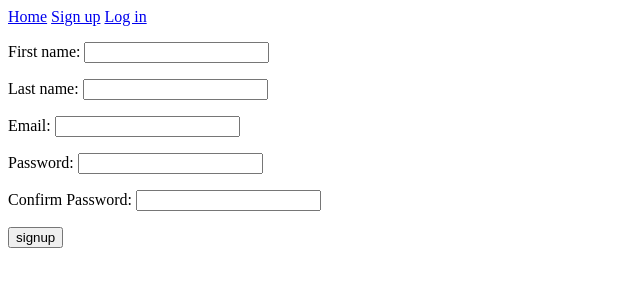
After one commit to jifrozen0110/movie_book_review, a Django app: a page that uses templates/base.html in a window 1280 px wide. The commit adds this page. Shown: the top 300 px of the page, without its empty margins (0-640 px from the left). Run offline with Django 3.2, Linux system fonts and the light colour scheme.

Commit message:
LogIn, Logout, SignIn 구현

```diff
--- a/config/urls.py
+++ b/config/urls.py
@@ -5,6 +5,7 @@ from django.urls import path, include
 
 urlpatterns = [
     path("", include("core.urls", namespace="core")),
+    path("users", include("users.urls", namespace="users")),
     path("books", include("books.urls", namespace="books")),
     path("genres", include("categories.urls", namespace="genres")),
     path("movies", include("movies.urls", namespace="movies")),
--- a/templates/base.html
+++ b/templates/base.html
@@ -8,6 +8,12 @@
 <body>
   <header>
     <a href="{% url 'core:home' %}">Home</a>
+      <a href="{% url 'users:signup' %}">Sign up</a>
+    {% if user.is_authenticated %}
+    <a href="{% url 'users:logout' %}">Log out</a>
+    {% else %}
+    <a href="{% url 'users:login' %}">Log in</a>
+    {% endif %}
   </header>
   {% block content %}
   {% endblock content %}
--- /dev/null
+++ b/templates/users/signup.html
@@ -0,0 +1,10 @@
+{% extends "base.html" %}
+
+{% block content %}
+
+  <form method="post" action="{% url "users:signup" %}">{% csrf_token %}
+    {{ form.as_p }}
+    <button>signup</button>
+  </form>
+
+{% endblock content %}
--- /dev/null
+++ b/users/forms.py
@@ -0,0 +1,53 @@
+from django import forms
+from . import models
+
+
+class LoginForm(forms.Form):
+    email = forms.EmailField()
+    password = forms.CharField(widget=forms.PasswordInput)
+
+    def clean(self):
+        email = self.cleaned_data.get("email")
+        password = self.cleaned_data.get("password")
+        try:
+            user = models.User.objects.get(email=email)
+            if user.check_password(password):
+                return self.cleaned_data
+            else:
+                self.add_error("password", forms.ValidationError("Password is wrong"))
+        except models.User.DoesNotExist:
+            self.add_error("email", forms.ValidationError("User does not exist"))
+
+
+class SignUpForm(forms.Form):
+    first_name = forms.CharField(max_length=80)
+    last_name = forms.CharField(max_length=80)
+    email = forms.EmailField()
+    password = forms.CharField(widget=forms.PasswordInput)
+    password1 = forms.CharField(widget=forms.PasswordInput, label="Confirm Password")
+
+    def clean_email(self):
+        email = self.cleaned_data.get("email")
+        try:
+            models.User.objects.get(email=email)
+            raise forms.ValidationError("User already exists with that email")
+        except models.User.DoesNotExist:
+            return email
+
+    def clean_password1(self):
+        password = self.cleaned_data.get("password")
+        password1 = self.cleaned_data.get("password1")
+        if password != password1:
+            raise forms.ValidationError("Password confrimation does not match")
+        else:
+            return password
+
+    def save(self):
+        first_name = self.cleaned_data.get("first_name")
+        last_name = self.cleaned_data.get("last_name")
+        email = self.cleaned_data.get("email")
+        password = self.cleaned_data.get("password")
+        user = models.User.objects.create_user(email, email, password)
+        user.first_name = first_name
+        user.last_name = last_name
+        user.save()
--- /dev/null
+++ b/users/urls.py
@@ -0,0 +1,10 @@
+from django.urls import path
+from users import views
+
+app_name="users"
+
+urlpatterns = [
+  path("login",views.LoginView.as_view() , name="login"),
+  path("logout",views.log_out,name="logout"),
+  path("signup",views.SignUpView.as_view(),name="signup"),
+]
--- a/users/views.py
+++ b/users/views.py
@@ -1,3 +1,42 @@
-from django.shortcuts import render
+from django.views import View
+from django.views.generic import FormView
+from django.urls import reverse_lazy
+from django.shortcuts import render,redirect,reverse
+from django.contrib.auth import authenticate,login,logout
+from . import forms
 
-# Create your views here.
+
+class LoginView(View):
+  def get(self,request):
+    form=forms.LoginForm
+    return render(request,"users/login.html",{"form":form})
+  def post(self,request):
+    form=forms.LoginForm(request.POST)
+    if form.is_valid():
+      email=form.cleaned_data.get("email")
+      password=form.cleaned_data.get("password")
+      user=authenticate(request,username=email,password=password)
+      if user is not None:
+        login(request,user)
+        return redirect(reverse("core:home"))
+    return render(request,"users/login.html",{"form":form})
+
+
+def log_out(request):
+  logout(request)
+  return redirect(reverse("core:home"))
+
+
+class SignUpView(FormView):
+  template_name="users/signup.html"
+  form_class=forms.SignUpForm
+  success_url=reverse_lazy("core:home")
+
+  def form_valid(self,form):
+    form.save()
+    email=form.cleaned_data.get("email")
+    password=form.cleaned_data.get("password")
+    user=authenticate(self.request,username=email,password=password)
+    if user is not None:
+      login(self.request,user)
+    return super().form_valid(form)
```
Also changed, not shown: templates/users/login.html (added, +11 -0 lines).
